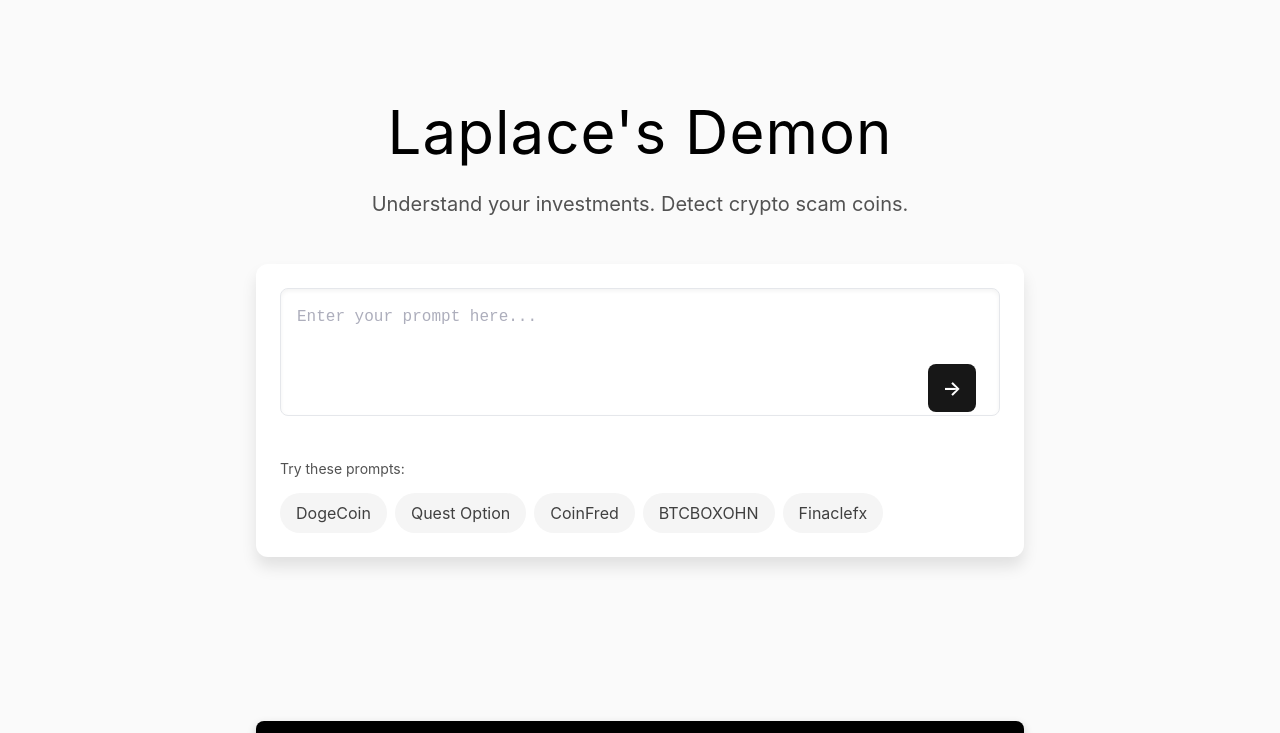
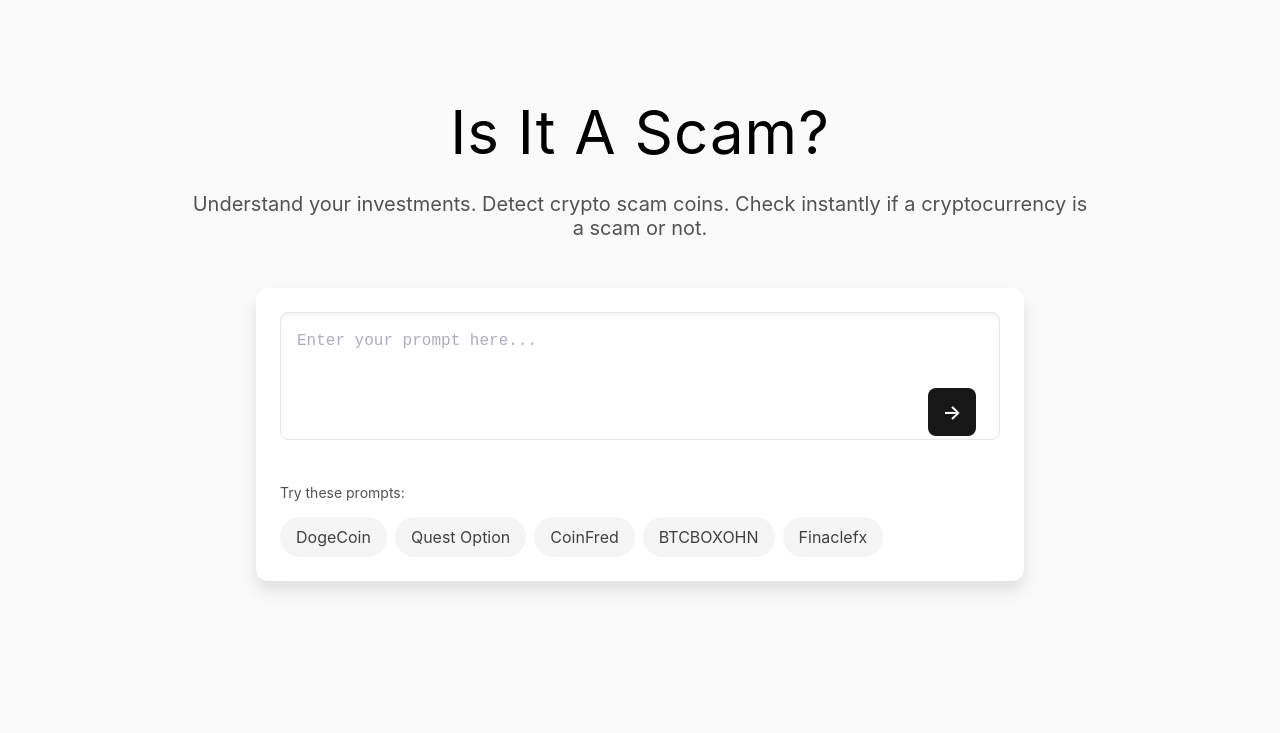
Before and after one commit to GenAl-Genesis-2025/Frontend-of-ScamGuardAINEW, a plain HTML site: page main.html in a window 1280 px wide. Shown: the top 733 px of the page. Drawn offline with nearby package versions, Linux system fonts and the light colour scheme.

Commit message:
Changing title of main page

```diff
--- a/main.html
+++ b/main.html
@@ -24,8 +24,8 @@
         <div class="page-container">
             <div class="content-section">
               <div class="hero-content">
-                <h1 class="hero-title">Laplace's Demon</h1>
-                <p class="hero-subtitle">Understand your investments. Detect crypto scam coins.</p>
+                <h1 class="hero-title">Is It A Scam?</h1>
+                <p class="hero-subtitle">Understand your investments. Detect crypto scam coins. Check instantly if a cryptocurrency is a scam or not.</p>
               </div>
               <div class="input-container">
                 <div class="input-group">
```
